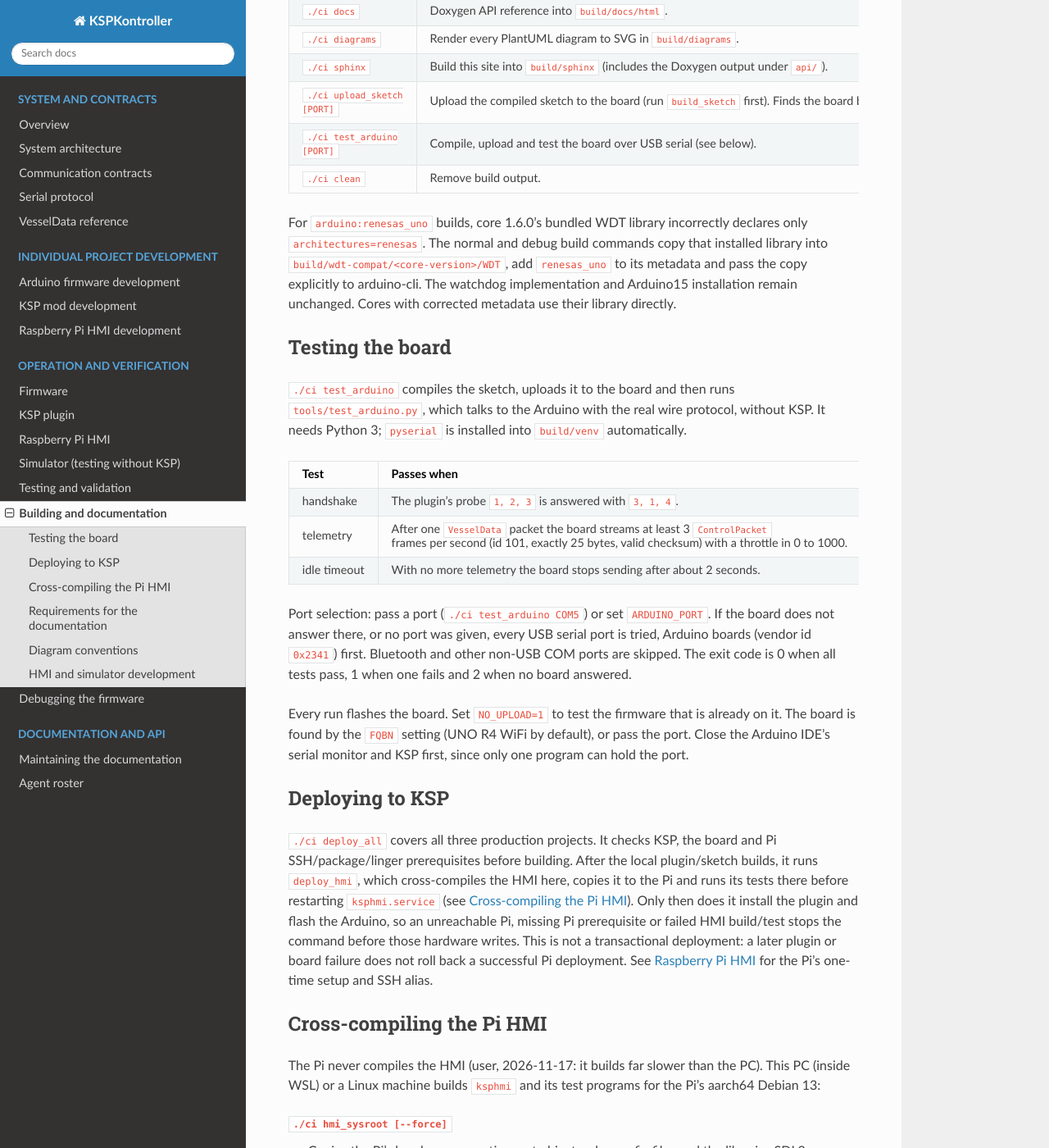
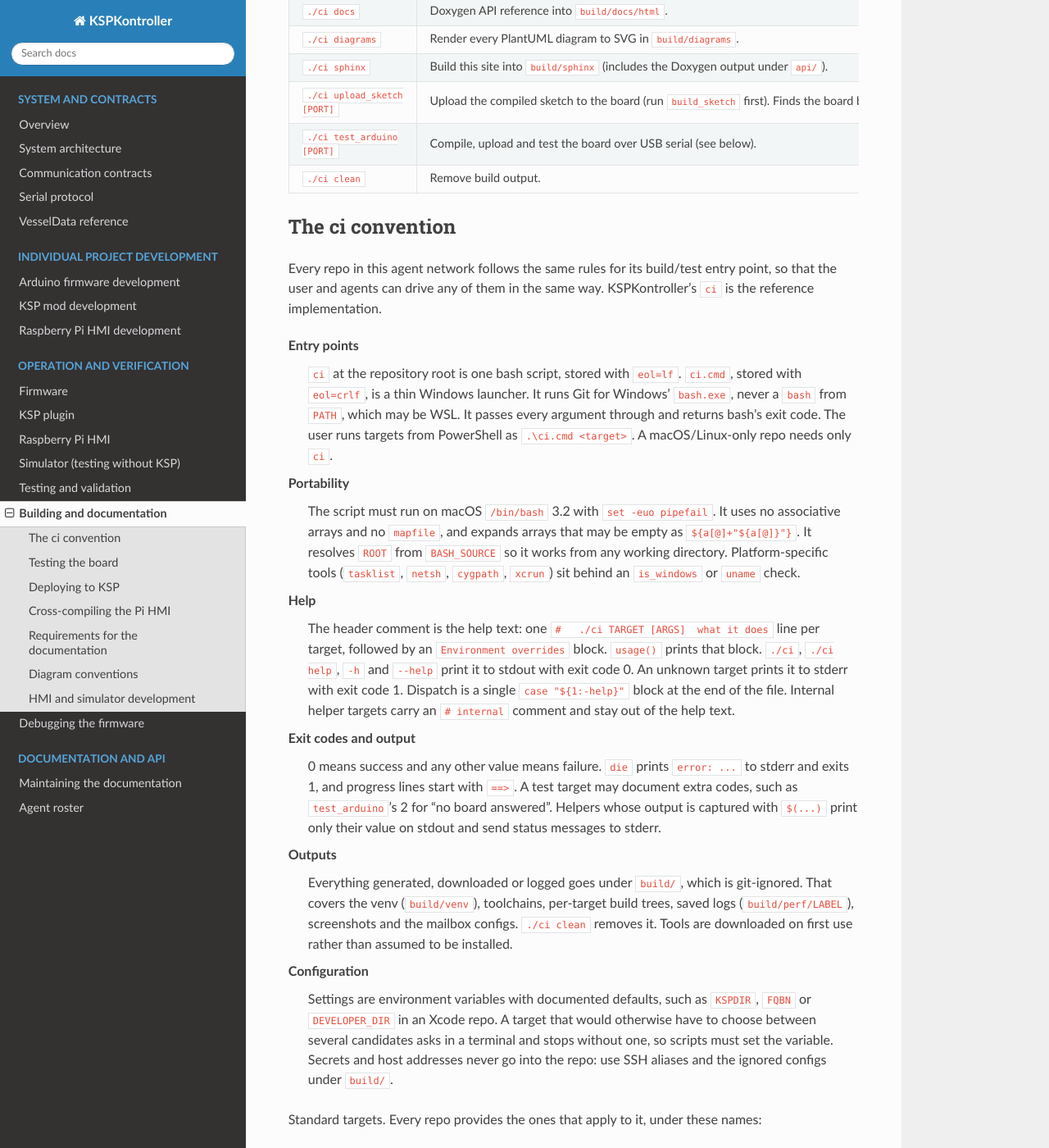
Before and after one commit to AlaNLrdE/KSPKontroller, a Sphinx documentation site: the page built from docs/building.rst, in a window 1280 px wide and 1400 px high, scrolled down 694 px. Shown: the whole window at 82% size. Built offline with Sphinx 7.4.7 and the Read the Docs theme 3.1.0, drawn with Linux system fonts in a browser that asks for light colours; some of the changed text lies outside the part shown.

Commit message:
docs(building): the ci convention shared by the agent network's repos (mailbox #484)
Co-Authored-By: Claude Opus 5.5 <noreply@anthropic.com>

```diff
--- a/docs/building.rst
+++ b/docs/building.rst
@@ -42,6 +42,94 @@ Everything goes through the ``ci`` script at the repository root (``./ci`` in Gi
      - Compile, upload and test the board over USB serial (see below).
    * - ``./ci clean``
      - Remove build output.
+
+The ci convention
+-----------------
+
+Every repo in this agent network follows the same rules for its build/test entry point, so that the user and
+agents can drive any of them in the same way. KSPKontroller's ``ci`` is the reference implementation.
+
+Entry points
+   ``ci`` at the repository root is one bash script, stored with ``eol=lf``. ``ci.cmd``, stored with
+   ``eol=crlf``, is a thin Windows launcher. It runs Git for Windows' ``bash.exe``, never a ``bash`` from
+   ``PATH``, which may be WSL. It passes every argument through and returns bash's exit code. The user runs
+   targets from PowerShell as ``.\ci.cmd <target>``. A macOS/Linux-only repo needs only ``ci``.
+Portability
+   The script must run on macOS ``/bin/bash`` 3.2 with ``set -euo pipefail``. It uses no associative arrays and no
+   ``mapfile``, and expands arrays that may be empty as ``${a[@]+"${a[@]}"}``. It resolves ``ROOT`` from
+   ``BASH_SOURCE`` so it works from any working directory. Platform-specific tools (``tasklist``, ``netsh``,
+   ``cygpath``, ``xcrun``) sit behind an ``is_windows`` or ``uname`` check.
+Help
+   The header comment is the help text: one ``#   ./ci TARGET [ARGS]  what it does`` line per target, followed
+   by an ``Environment overrides`` block. ``usage()`` prints that block. ``./ci``, ``./ci help``, ``-h`` and
+   ``--help`` print it to stdout with exit code 0. An unknown target prints it to stderr with exit code 1.
+   Dispatch is a single ``case "${1:-help}"`` block at the end of the file. Internal helper targets carry an
+   ``# internal`` comment and stay out of the help text.
+Exit codes and output
+   0 means success and any other value means failure. ``die`` prints ``error: ...`` to stderr and exits 1, and
+   progress lines start with ``==>``. A test target may document extra codes, such as ``test_arduino``'s 2 for
+   "no board answered". Helpers whose output is captured with ``$(...)`` print only their value on stdout and
+   send status messages to stderr.
+Outputs
+   Everything generated, downloaded or logged goes under ``build/``, which is git-ignored. That covers the venv
+   (``build/venv``), toolchains, per-target build trees, saved logs (``build/perf/LABEL``), screenshots and the
+   mailbox configs. ``./ci clean`` removes it. Tools are downloaded on first use rather than assumed to be
+   installed.
+Configuration
+   Settings are environment variables with documented defaults, such as ``KSPDIR``, ``FQBN`` or
+   ``DEVELOPER_DIR`` in an Xcode repo. A target that would otherwise have to choose between several candidates
+   asks in a terminal and stops without one, so scripts must set the variable. Secrets and host addresses never
+   go into the repo: use SSH aliases and the ignored configs under ``build/``.
+
+Standard targets. Every repo provides the ones that apply to it, under these names:
+
+.. list-table::
+   :header-rows: 1
+   :widths: 22 58 20
+
+   * - Target
+     - Meaning
+     - Headless-safe
+   * - ``help``
+     - Print the usage text.
+     - yes
+   * - ``build`` / ``build_<part>`` / ``build_all``
+     - Compile into ``build/``, without installing anything.
+     - yes
+   * - ``test`` / ``test_<part>``
+     - Build, then run the unit tests with no hardware, game or remote host involved.
+     - yes
+   * - ``verify``
+     - Run every consistency check in one stdlib-only script, each check a ``check_*`` function. A
+       ``--docs-only`` (or similar) mode needs no hardware or install.
+     - ``--docs-only`` only
+   * - ``docs`` / ``sphinx``
+     - Build the documentation into ``build/``, treating warnings as errors.
+     - yes
+   * - ``run`` / ``sim`` / ``hmi``
+     - Run the app or simulator locally (``--demo`` when it needs no game).
+     - no (interactive)
+   * - ``deploy`` / ``deploy_<target>`` / ``install``
+     - Write outside the repo: a shared game install, another host, a device or a store.
+     - **no, user OK**
+   * - ``upload_*`` / flash
+     - Write firmware to a device.
+     - **no, user OK**
+   * - ``clean``
+     - Remove ``build/`` and the other build outputs.
+     - yes
+
+Agents and headless runs
+   An interactive agent session may run any build, test or verify target. Targets that write outside the
+   repo, such as ``deploy*``, ``install``, ``upload_sketch``, ``deploy_hmi`` or anything that pushes or flashes,
+   need the user's OK typed in that agent's chat (``docs/agents.rst``). They also need the matching lock, taken
+   and checked before the action: ``ksp-gamedata`` for a game install, ``board-flash`` for a device and
+   ``pi-deploy`` for the Pi. A Pi-only ``deploy_hmi`` is the one standing exception (see ``CLAUDE.md``). The
+   wake daemon's headless profile (``tools/agent_daemon.py``) denies ``./ci`` entirely in every repo, because
+   a single prefix rule cannot tell safe targets from writing ones. Headless runs call the underlying safe
+   commands directly instead: ``python tools/verify.py --docs-only``, Python unit tests, and ``git
+   fetch/log/diff``. Anything else gets a ``needs user`` reply. A repo that wants headless builds adds explicit
+   allow rules for those commands to its daemon profile file, never for ``ci`` itself.
 
 For ``arduino:renesas_uno`` builds, core 1.6.0's bundled WDT library incorrectly declares
 only ``architectures=renesas``. The normal and debug build commands copy that installed
```
